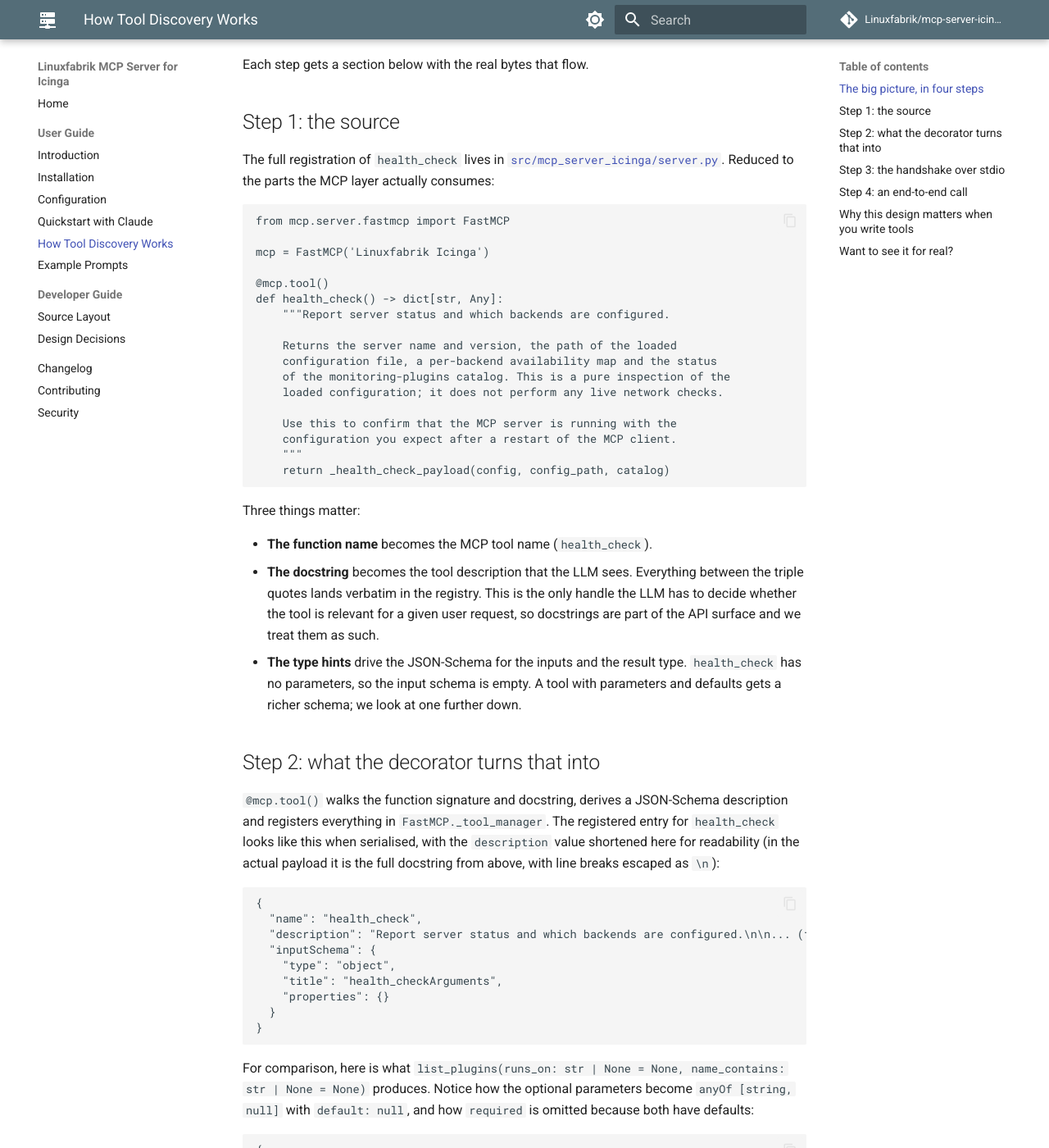
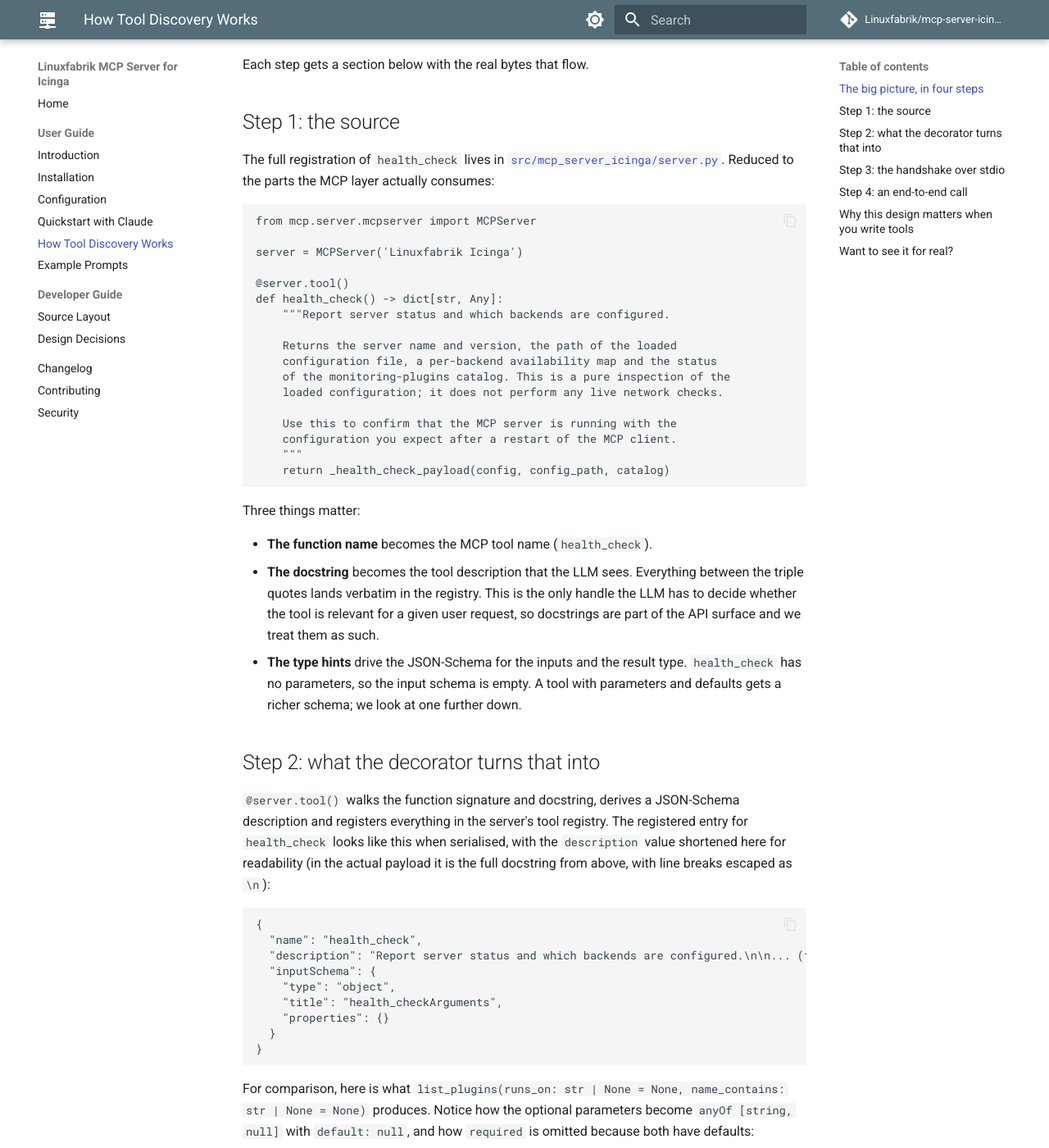
Before and after one commit to Linuxfabrik/mcp-server-icinga, an MkDocs documentation site: the page built from docs/user-guide/05 - How Tool Discovery Works.md, in a window 1280 px wide and 1400 px high, scrolled down 629 px. Shown: the whole window at 82% size. Built offline with MkDocs 1.6.1 and Material for MkDocs 9.7.7, drawn with Linux system fonts in a browser that asks for light colours; comment, search, counter and statistics services are not loaded; some of the changed text lies outside the part shown.

Commit message:
feat(server): move to version 2 of the mcp SDK
mcp 2.0.0 renames `FastMCP` to `MCPServer` and moves it from
`mcp.server.fastmcp` to `mcp.server.mcpserver`. There is no
backwards-compatible alias, so importing the old path raises
ModuleNotFoundError before anything else runs. Confirmed against an
installed mcp 2.0.0.

The `@tool()` decorator and `run()` carry over unchanged. What does
change is that synchronous handlers now run on a worker thread; all
sixteen handlers here are plain `def`, and none of them touches the
running loop or thread-local state, so the switch is a no-op for them.
Noted in a comment above the registrations so the next handler keeps
that constraint.

The tests read the registered tool names through the public
`list_tools()` instead of the private `_tool_manager._tools`.

Verified with pytest on Python 3.14 and with a stdio handshake against
the console script: `initialize`, `tools/list` and a `tools/call` of
`health_check` all answer as before.

````diff
--- a/docs/user-guide/05 - How Tool Discovery Works.md
+++ b/docs/user-guide/05 - How Tool Discovery Works.md
@@ -5,7 +5,7 @@ Concrete walk-through of what happens between "I write a Python function in `ser
 
 ## The big picture, in four steps
 
-1. **Source.** A Python function in `src/mcp_server_icinga/server.py` is decorated with `@mcp.tool()` from the `mcp` SDK's `FastMCP` API.
+1. **Source.** A Python function in `src/mcp_server_icinga/server.py` is decorated with `@server.tool()` from the `mcp` SDK's `MCPServer` API.
 2. **Registration.** When `build_server()` runs at startup, the decorator inspects the function's docstring and type hints and produces a JSON-Schema description of the tool. That description goes into a per-server tool registry.
 3. **Handshake.** When the MCP client (Claude Desktop, Claude Code, ...) spawns the server it asks `tools/list`. The server returns the registry as JSON. The client injects this list into the LLM's context for every following turn.
 4. **Call.** Given a user message, the LLM picks a tool from the list, emits a structured `tools/call`, the server runs the underlying Python function, and the LLM turns the result into a natural-language reply.
@@ -18,11 +18,11 @@ Each step gets a section below with the real bytes that flow.
 The full registration of `health_check` lives in [`src/mcp_server_icinga/server.py`](https://github.com/Linuxfabrik/mcp-server-icinga/blob/main/src/mcp_server_icinga/server.py). Reduced to the parts the MCP layer actually consumes:
 
 ```python
-from mcp.server.fastmcp import FastMCP
+from mcp.server.mcpserver import MCPServer
 
-mcp = FastMCP('Linuxfabrik Icinga')
+server = MCPServer('Linuxfabrik Icinga')
 
-@mcp.tool()
+@server.tool()
 def health_check() -> dict[str, Any]:
     """Report server status and which backends are configured.
 
@@ -46,7 +46,7 @@ Three things matter:
 
 ## Step 2: what the decorator turns that into
 
-`@mcp.tool()` walks the function signature and docstring, derives a JSON-Schema description and registers everything in `FastMCP._tool_manager`. The registered entry for `health_check` looks like this when serialised, with the `description` value shortened here for readability (in the actual payload it is the full docstring from above, with line breaks escaped as `\n`):
+`@server.tool()` walks the function signature and docstring, derives a JSON-Schema description and registers everything in the server's tool registry. The registered entry for `health_check` looks like this when serialised, with the `description` value shortened here for readability (in the actual payload it is the full docstring from above, with line breaks escaped as `\n`):
 
 ```json
 {
@@ -166,7 +166,7 @@ What happens, in order:
     }
     ```
 
-3. **The server runs the function.** FastMCP looks up `health_check`, validates the (empty) arguments against the input schema, calls the Python function, captures its return value, and wraps it in an MCP tool-result message:
+3. **The server runs the function.** The server looks up `health_check`, validates the (empty) arguments against the input schema, calls the Python function, captures its return value, and wraps it in an MCP tool-result message:
 
     ```json
     // Server -> client
--- a/pyproject.toml
+++ b/pyproject.toml
@@ -18,7 +18,7 @@ classifiers = [
 description = "Model Context Protocol (MCP) server for Icinga 2 Core, Icinga Web, Icinga Director and the Linuxfabrik monitoring-plugins catalog."
 dependencies = [
     "httpx>=0.27,<1.0",
-    "mcp~=1.27",
+    "mcp>=2.0,<3.0",
     "pydantic~=2.9",
     "pyyaml~=6.0",
 ]
````
Also changed, not shown: CHANGELOG.md (+2 -1 lines), docs/developer-guide/01 - Source Layout.md (+1 -1 lines), 2 other files.
